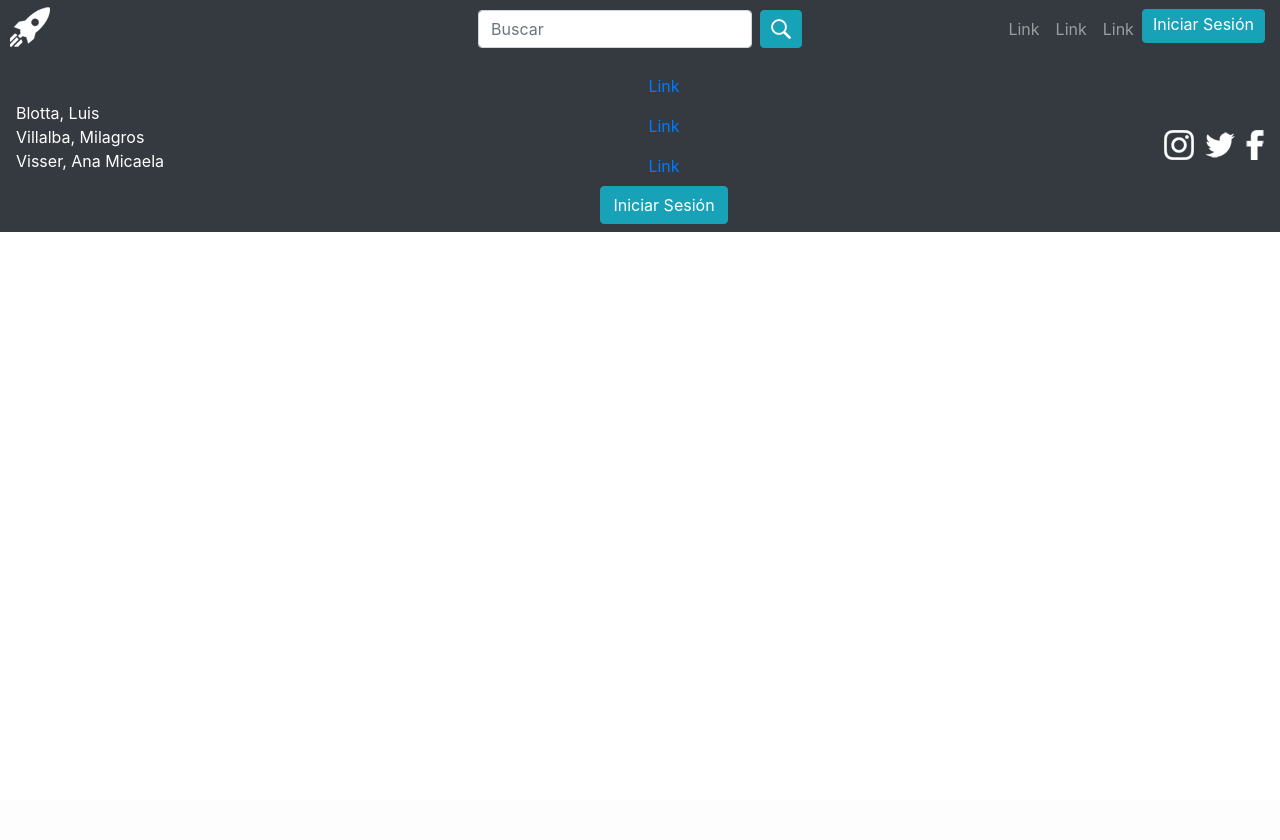
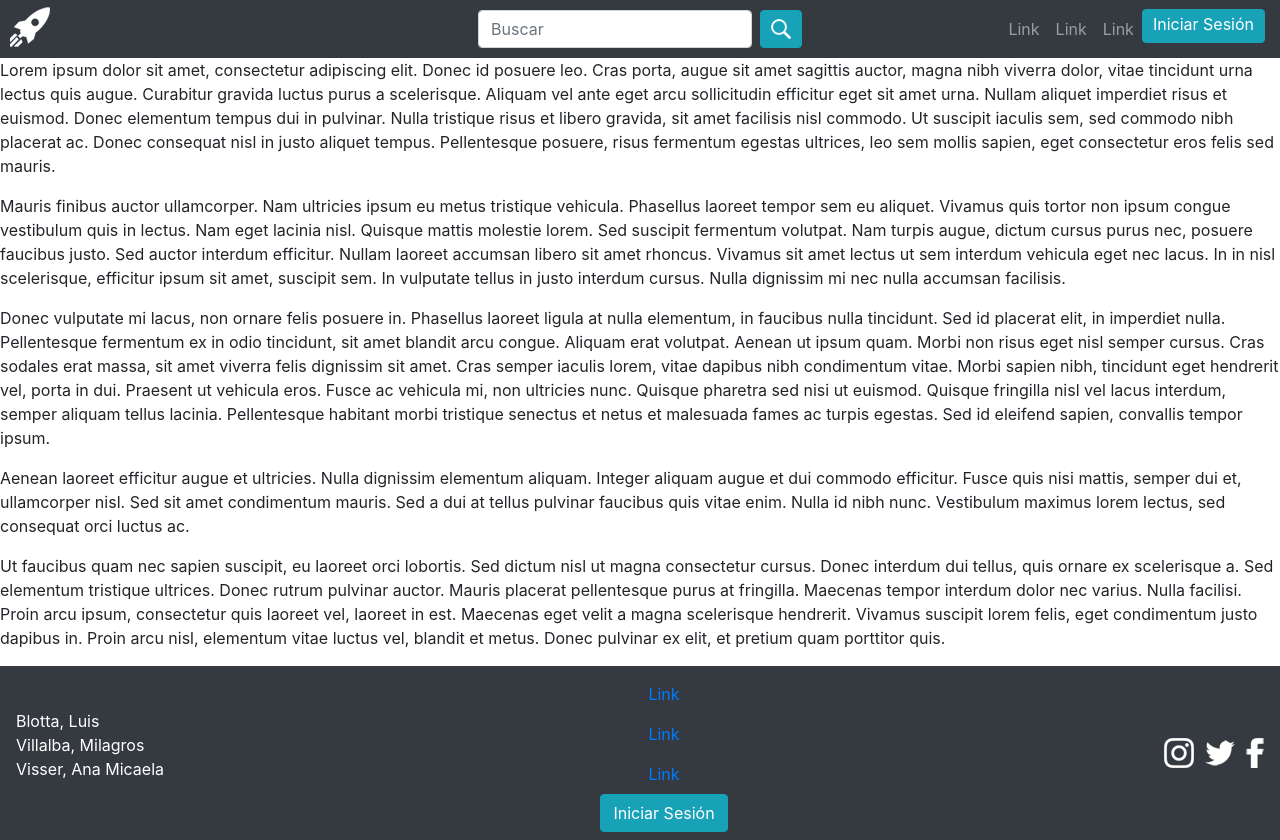
Before and after one commit to LuisBlotta/GauchoRocket, a PHP site: page / in a window 1280 px wide. Before the commit the page ends 232 px from the top, so only its background shows below. Run offline with PHP 8.4, Linux system fonts and the light colour scheme.

Commit message:
Add files via upload

```diff
--- a/index.php
+++ b/index.php
@@ -7,7 +7,15 @@
 <body>
 	<?php include("header.php") ?>
 	<main>
+		<p>Lorem ipsum dolor sit amet, consectetur adipiscing elit. Donec id posuere leo. Cras porta, augue sit amet sagittis auctor, magna nibh viverra dolor, vitae tincidunt urna lectus quis augue. Curabitur gravida luctus purus a scelerisque. Aliquam vel ante eget arcu sollicitudin efficitur eget sit amet urna. Nullam aliquet imperdiet risus et euismod. Donec elementum tempus dui in pulvinar. Nulla tristique risus et libero gravida, sit amet facilisis nisl commodo. Ut suscipit iaculis sem, sed commodo nibh placerat ac. Donec consequat nisl in justo aliquet tempus. Pellentesque posuere, risus fermentum egestas ultrices, leo sem mollis sapien, eget consectetur eros felis sed mauris.</p>
 
+		<p>Mauris finibus auctor ullamcorper. Nam ultricies ipsum eu metus tristique vehicula. Phasellus laoreet tempor sem eu aliquet. Vivamus quis tortor non ipsum congue vestibulum quis in lectus. Nam eget lacinia nisl. Quisque mattis molestie lorem. Sed suscipit fermentum volutpat. Nam turpis augue, dictum cursus purus nec, posuere faucibus justo. Sed auctor interdum efficitur. Nullam laoreet accumsan libero sit amet rhoncus. Vivamus sit amet lectus ut sem interdum vehicula eget nec lacus. In in nisl scelerisque, efficitur ipsum sit amet, suscipit sem. In vulputate tellus in justo interdum cursus. Nulla dignissim mi nec nulla accumsan facilisis.</p>
+
+		<p>Donec vulputate mi lacus, non ornare felis posuere in. Phasellus laoreet ligula at nulla elementum, in faucibus nulla tincidunt. Sed id placerat elit, in imperdiet nulla. Pellentesque fermentum ex in odio tincidunt, sit amet blandit arcu congue. Aliquam erat volutpat. Aenean ut ipsum quam. Morbi non risus eget nisl semper cursus. Cras sodales erat massa, sit amet viverra felis dignissim sit amet. Cras semper iaculis lorem, vitae dapibus nibh condimentum vitae. Morbi sapien nibh, tincidunt eget hendrerit vel, porta in dui. Praesent ut vehicula eros. Fusce ac vehicula mi, non ultricies nunc. Quisque pharetra sed nisi ut euismod. Quisque fringilla nisl vel lacus interdum, semper aliquam tellus lacinia. Pellentesque habitant morbi tristique senectus et netus et malesuada fames ac turpis egestas. Sed id eleifend sapien, convallis tempor ipsum.</p>
+
+		<p>Aenean laoreet efficitur augue et ultricies. Nulla dignissim elementum aliquam. Integer aliquam augue et dui commodo efficitur. Fusce quis nisi mattis, semper dui et, ullamcorper nisl. Sed sit amet condimentum mauris. Sed a dui at tellus pulvinar faucibus quis vitae enim. Nulla id nibh nunc. Vestibulum maximus lorem lectus, sed consequat orci luctus ac.</p>
+
+		<p>Ut faucibus quam nec sapien suscipit, eu laoreet orci lobortis. Sed dictum nisl ut magna consectetur cursus. Donec interdum dui tellus, quis ornare ex scelerisque a. Sed elementum tristique ultrices. Donec rutrum pulvinar auctor. Mauris placerat pellentesque purus at fringilla. Maecenas tempor interdum dolor nec varius. Nulla facilisi. Proin arcu ipsum, consectetur quis laoreet vel, laoreet in est. Maecenas eget velit a magna scelerisque hendrerit. Vivamus suscipit lorem felis, eget condimentum justo dapibus in. Proin arcu nisl, elementum vitae luctus vel, blandit et metus. Donec pulvinar ex elit, et pretium quam porttitor quis.</p>
 	</main>
 	<?php include("footer.php") ?>
 </body>
--- a/public/estilos.css
+++ b/public/estilos.css
@@ -1,4 +1,14 @@
 /*------HEADER------*/
+header{
+	width: 100%;
+	position: fixed;
+	top: 0;
+}
+
+main{
+	margin-top: 60px;
+}
+
 header .navbar{
 	justify-content: inherit;
 	padding: 10px 20px;
@@ -68,6 +78,14 @@ header .navbar-toggler {
 	}
 }
 @media only screen and (min-width: 64em){
+	header{
+		position: static;
+	}
+
+	main{
+		margin-top: 0px;
+	}
+
 	header .form-control{
 		width: 100%
 	}
```
